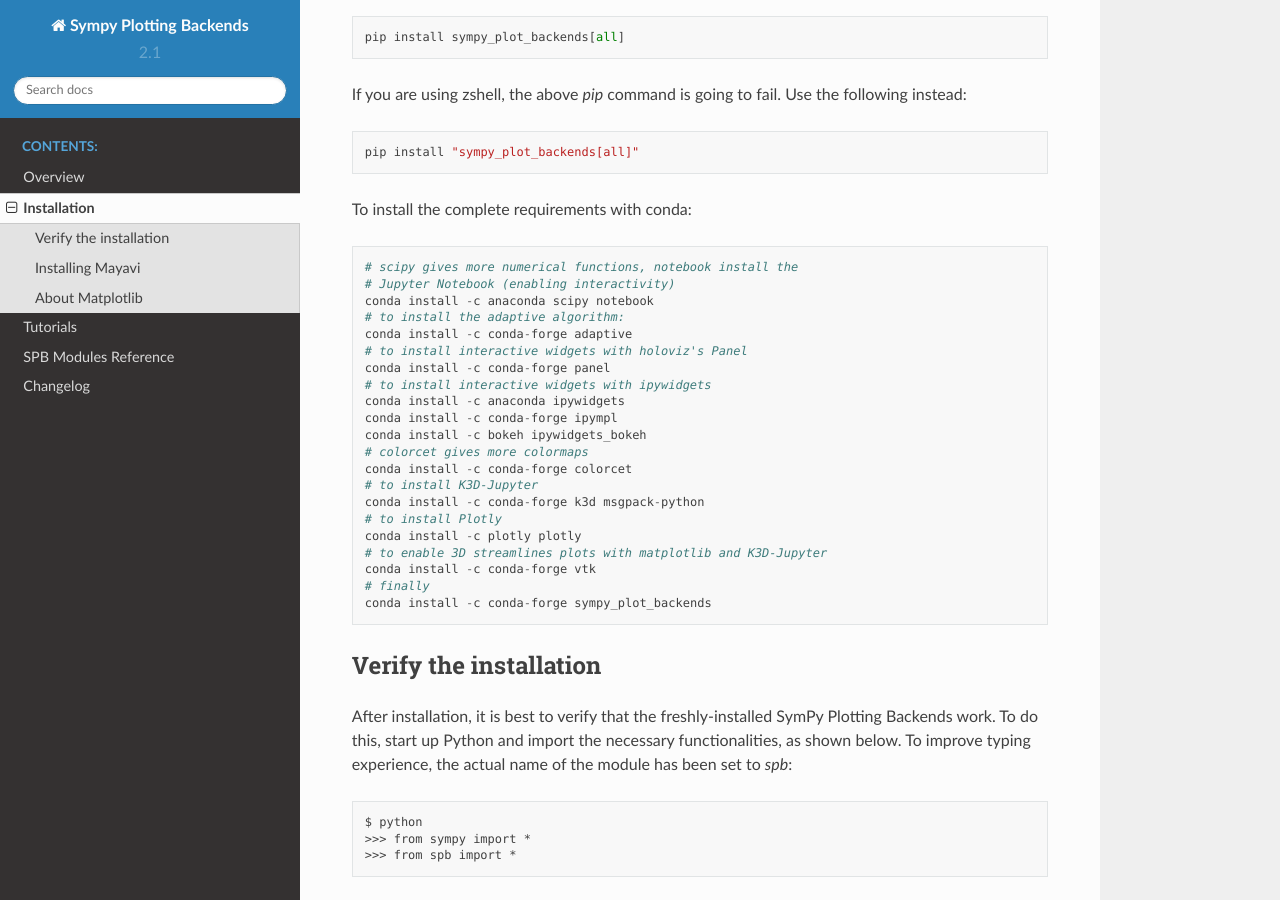
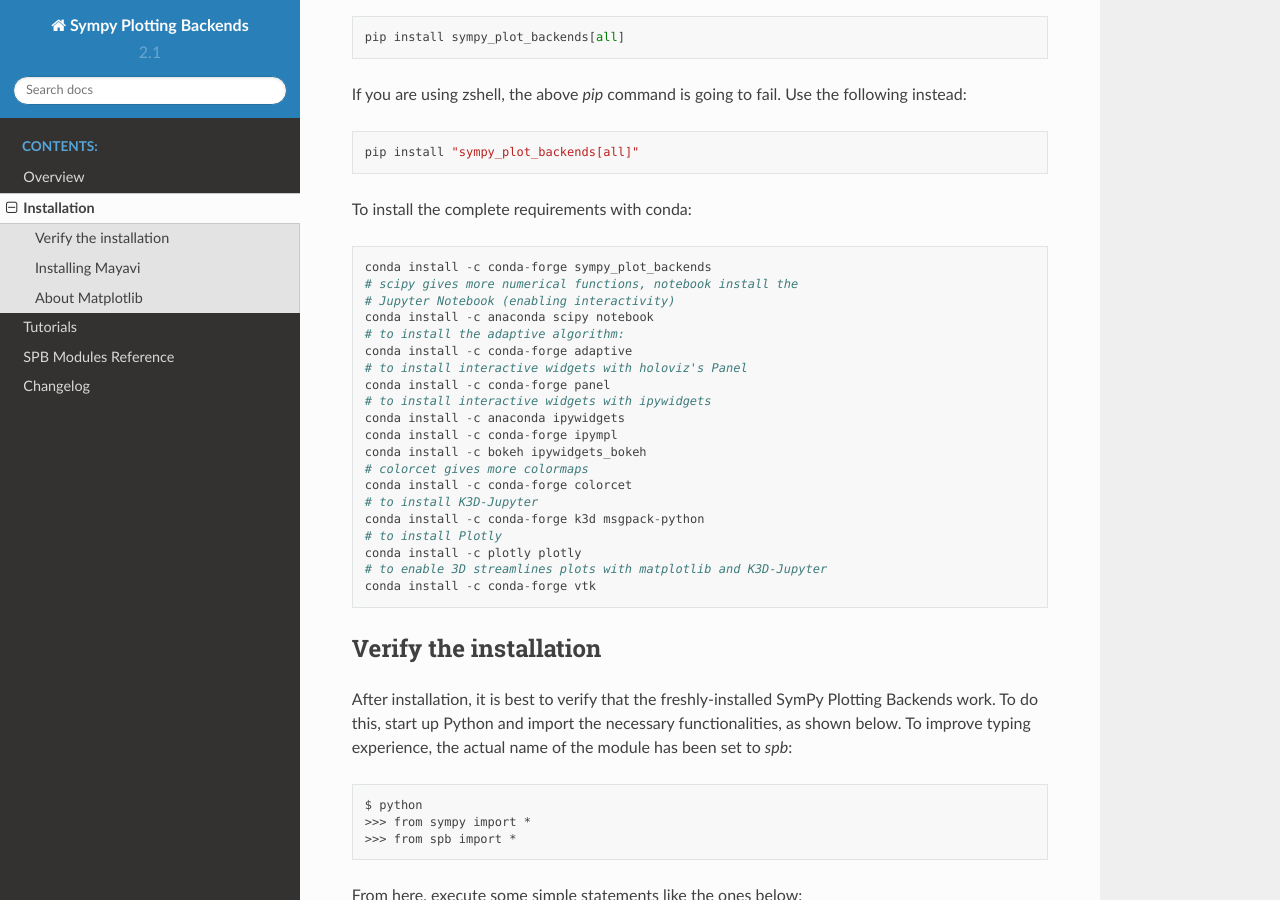
Before and after one commit to Davide-sd/sympy-plot-backends, a Sphinx documentation site: the page built from doc/source/install.rst, in a window 1280 px wide and 900 px high, scrolled down 469 px. Built offline with Sphinx 7.4.7 and the Read the Docs theme 2.0.0, drawn with Linux system fonts in a browser that asks for light colours; some of the changed lines change nothing that is shown.

Commit message:
updated docstring

```diff
--- a/doc/source/install.rst
+++ b/doc/source/install.rst
@@ -25,6 +25,7 @@
 
 To install the complete requirements with conda::
 
+    conda install -c conda-forge sympy_plot_backends
     # scipy gives more numerical functions, notebook install the
     # Jupyter Notebook (enabling interactivity)
     conda install -c anaconda scipy notebook
@@ -44,8 +45,6 @@
     conda install -c plotly plotly
     # to enable 3D streamlines plots with matplotlib and K3D-Jupyter
     conda install -c conda-forge vtk
-    # finally
-    conda install -c conda-forge sympy_plot_backends
 
 
 
```
